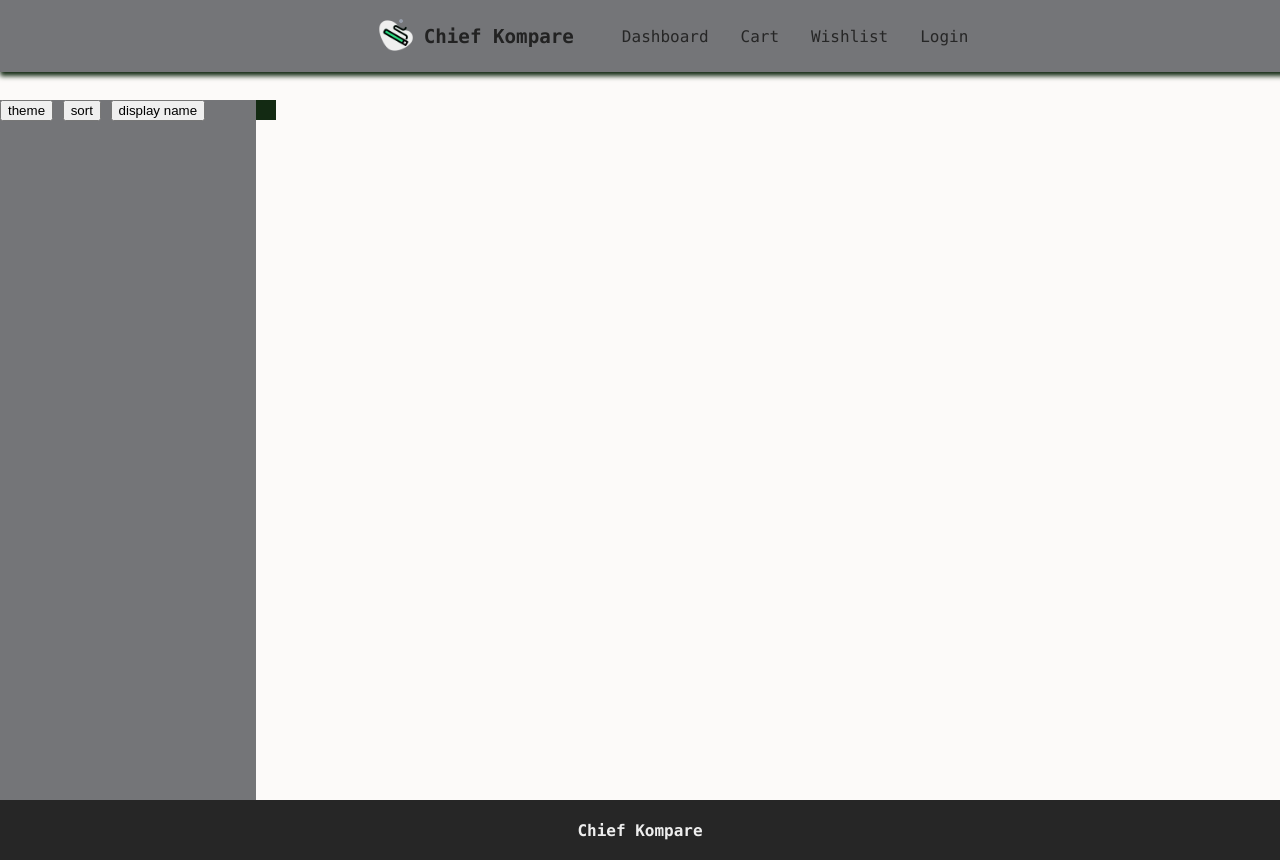
After one commit to 23542773/COS221_Prac5, a PHP site: page /dashboard.php in a window 1280 px wide. The commit adds this page. Run offline with PHP 8.4, Linux system fonts and the light colour scheme.

Commit message:
dashboard init

```diff
--- /dev/null
+++ b/css/dashboard.css
@@ -0,0 +1,31 @@
+.page {
+  width: 100vw;
+  height: 100vh;
+  background-color: #fcfaf9;
+  display: flex;
+  justify-content: center;
+  align-items: center;
+}
+
+#preferences {
+  position: absolute;
+  width: 20vw;
+
+  top: 100px;
+  left: 0px;
+  bottom: 0px;
+  background-color: #747578;
+}
+
+#preferences.hide {
+  transform: translateX(-100%);
+}
+
+#togglePreferences {
+  position: absolute;
+  top: 0px;
+  left: 100%;
+  width: 20px;
+  height: 20px;
+  background-color: #132a13;
+}
--- /dev/null
+++ b/dashboard.php
@@ -0,0 +1,41 @@
+<?php
+?>
+
+<!DOCTYPE html>
+<html lang="en">
+
+<head>
+    <meta charset="UTF-8">
+    <meta name="viewport" content="width=device-width, initial-scale=1.0">
+    <title>Chief Kompare</title>
+    <link rel="icon" type="image/x-icon" href="img/favicon.ico">
+    <link rel="stylesheet" href="css/dashboard.css">
+    <link rel="stylesheet" href="css/body.css">
+    <script src="javascript/dashboard.js" defer></script>
+</head>
+
+<body>
+    <?php include_once 'header.php' ?>
+
+    <div class="page">
+        <div id="preferences">
+            <!-- just filler buttons for now -->
+            <button>theme</button>
+            <button>sort</button>
+            <button>display name</button>
+            <div id="togglePreferences"></div>
+        </div>
+
+        <div class="topProducts">
+
+        </div>
+
+        <div class="ratings">
+
+        </div>
+    </div>
+
+    <?php include_once 'footer.php' ?>
+</body>
+
+</html>
--- a/header.php
+++ b/header.php
@@ -80,7 +80,7 @@ $username = $isLoggedIn ? $_SESSION['username'] : ''; // Get the username if log
   </div>
   <nav>
     <ul>
-      <li>Dashboard</li>
+      <li><a href="/dashboard.php">Dashboard</a></li>
       <li>Cart</li>
       <li>Wishlist</li>
       <?php if ($isLoggedIn): ?>
--- /dev/null
+++ b/javascript/dashboard.js
@@ -0,0 +1,7 @@
+const preferences = document.getElementById('preferences');
+
+const togglePreferences = document.getElementById('togglePreferences');
+
+togglePreferences.addEventListener('click', function () {
+    preferences.classList.toggle('hide');
+})
```
